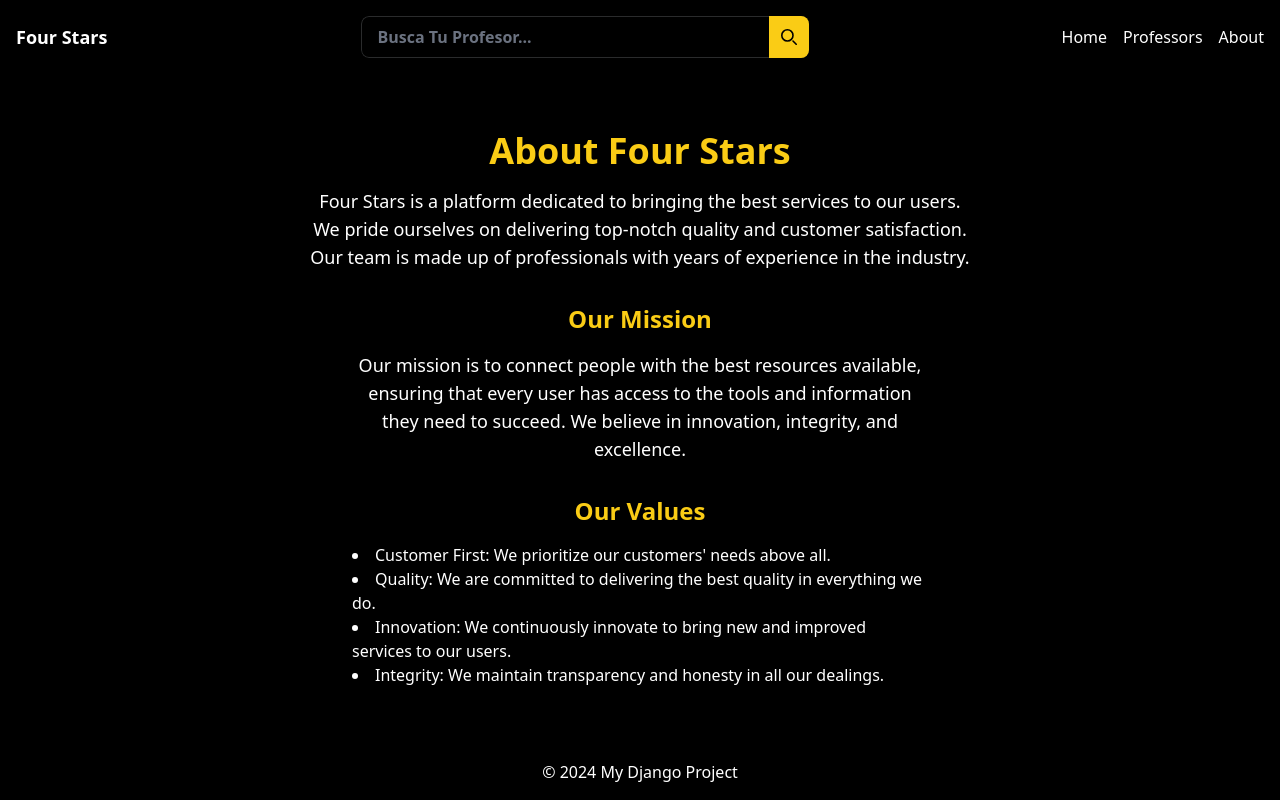
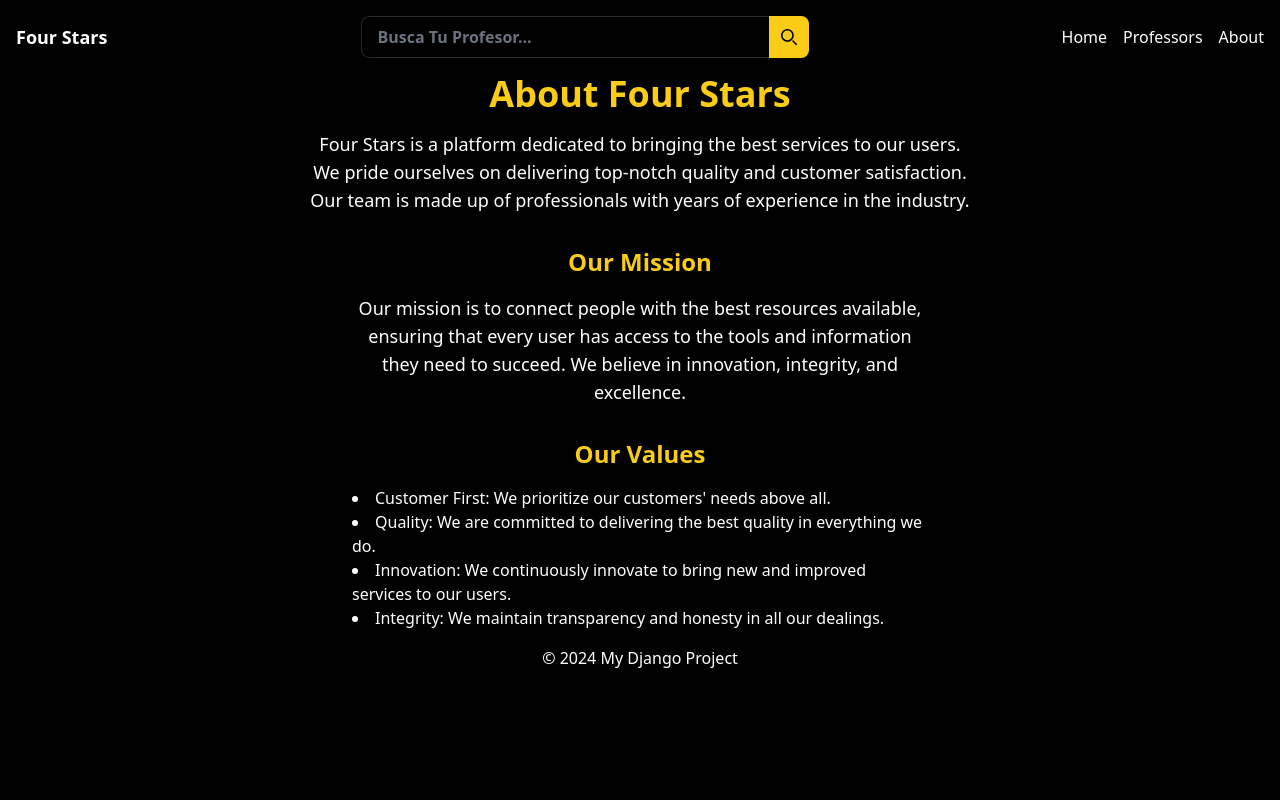
Before and after one commit to tebanduarte2/TALLER1, a Django app: page /about/ in a window 1280 px wide. Run offline with Django 5.2, Linux system fonts and the light colour scheme; style sheets or scripts are compiled from the project's sources; some libraries are stand-ins or nearby versions.

Commit message:
BASE HTML UPDATE BY REMOVEING THE DIV FOR THE BODY CONTENT

```diff
--- a/fourStars/templates/fourStars/base.html
+++ b/fourStars/templates/fourStars/base.html
@@ -9,17 +9,17 @@
     {% tailwind_css %}
 </head>
 
-<body class="bg-black text-white flex flex-col justify-between relative min-h-dvh ">
+<body class="bg-black text-white  relative min-h-dvh ">
 
     <!-- Correct header tag opening and closing -->
-    <header class="sticky top-0 bg-gradient-to-b from-black to-transparent backdrop-blur z-10">
-        {% include "partials/nav.html" %}
+    <header class="sticky top-0  z-10">
+        {% include "partials/nav.html"  with hide_search=search %}
     </header>
 
-    <div class="container mx-auto m-auto p-8">
+
         {% block content %}
         {% endblock %}
-    </div>
+
 
     {% include "partials/footer.html" %}
 
```
